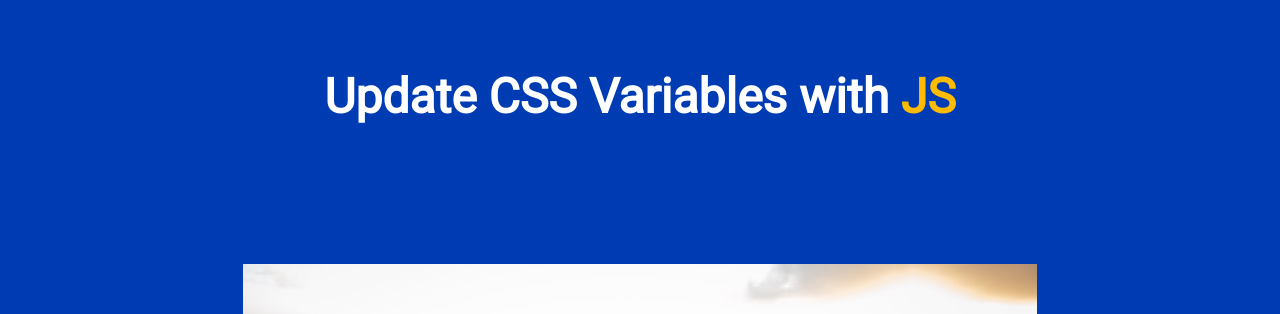
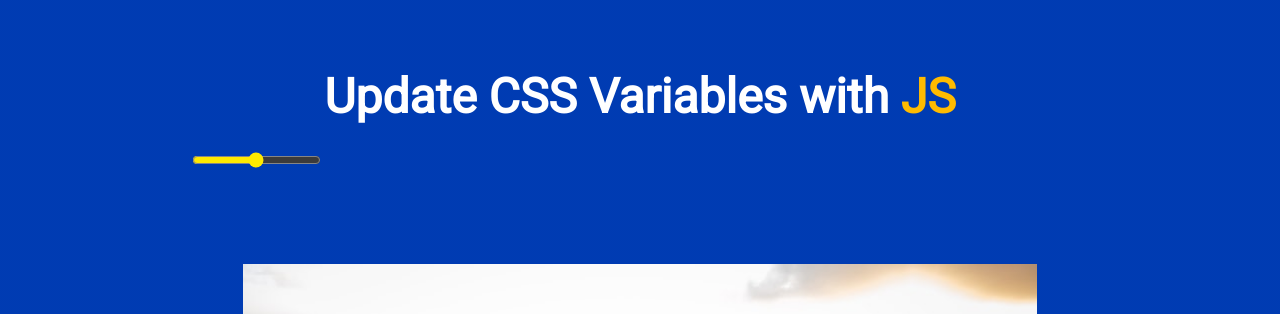
Before and after one commit to NedzadDonlagic04/vuejs-effect-tester, a Vue app: page / in a window 1280 px wide. Shown: the top 314 px of the page. Built offline with nearby package versions, Linux system fonts and the light colour scheme; the HTML template or start-up script is replaced by a standard one.

Commit message:
Added basic style and functionality to component

```diff
--- a/src/components/RangeInput.vue
+++ b/src/components/RangeInput.vue
@@ -1,12 +1,41 @@
 <script>
 export default {
+    props: {
+        min: {
+            type: String,
+            required: true
+        },
+        max: {
+            type: String,
+            required: true
+        },
+        text: {
+            type: String,
+            required: true
+        }
+    },
+    methods: {
+        updatePos()
+        {
+            const range = this.max - this.min;
+            const value = this.$refs.input.value;
+            const percent = Math.round((value - this.min) / range * 100);
 
+            this.$refs.output.style.left = `${percent}%`;
+            this.$refs.output.style.transform = `translate(calc(-${percent}%), 80%)`;
+            this.$refs.output.innerText = value;
+        }
+    }
 }
 </script>
 
 <template>
     <div class="var-container">
-
+        <label :for="text">{{text}}</label>
+        <div class="input-container" :data-min="min" :data-max="max">
+            <input @input="updatePos" ref="input" :id="text" type="range" :min="min" :max="max" :value="min">
+            <output ref="output" class="range-output" :for="text">{{min}}</output>
+        </div>
     </div>
 </template>
 
@@ -14,8 +43,50 @@ export default {
     .var-container {
         height: 100%;
         width: 100%;
+        color: white;
 
         display: flex;
-        flex-direction: row;
+        flex-direction: column;
+        justify-content: flex-start;
+        align-items: center;
+
+        accent-color: var(--yellow-base);
+    }
+
+    .var-container label {
+        font-size: 1.5rem;
+        user-select: none;
+    }
+
+    .var-container label::first-letter {
+        text-transform: uppercase;
+    }
+
+    .input-container {
+        display: flex;
+        justify-content: center;
+        position: relative;
+    }
+
+    .input-container::before {
+        content: attr(data-min);
+        margin: .1rem;
+    }
+
+    .input-container::after {
+        content: attr(data-max);
+        margin: .1rem;
+    }
+
+    .range-output {
+        user-select: none;
+        position: absolute;
+        bottom: 0;
+        left: 0;
+        transform: translateY(80%);
+    }
+
+    input[type="range"]:hover {
+        cursor: pointer;
     }
 </style>
```
